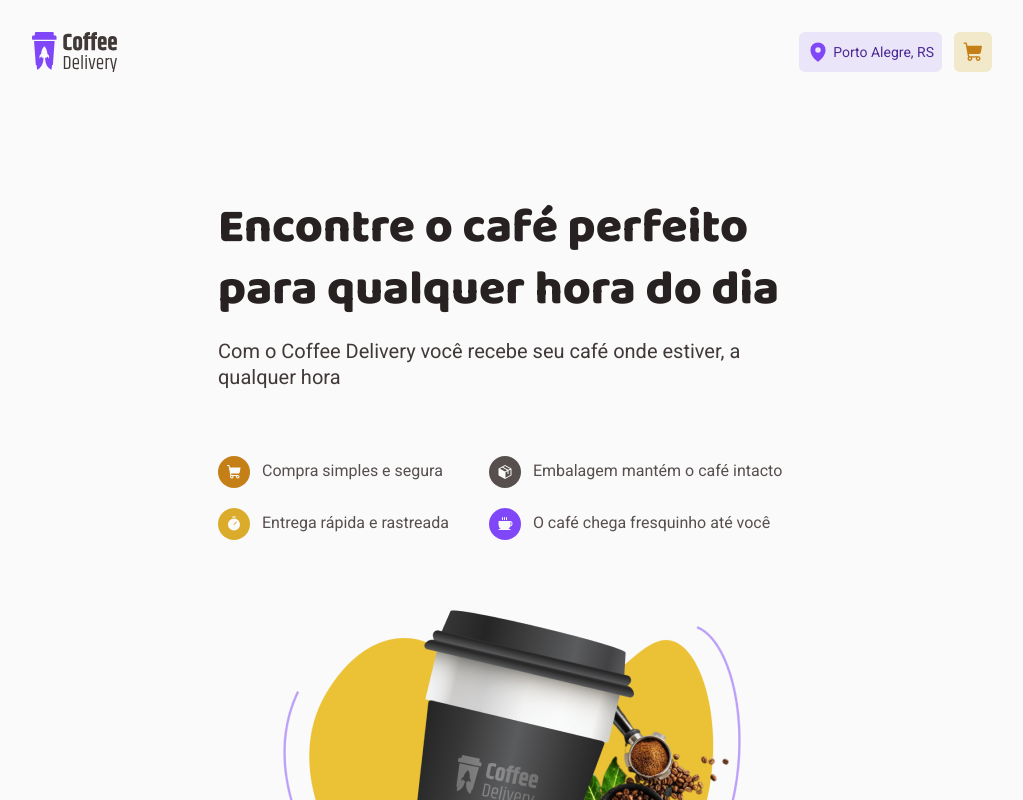
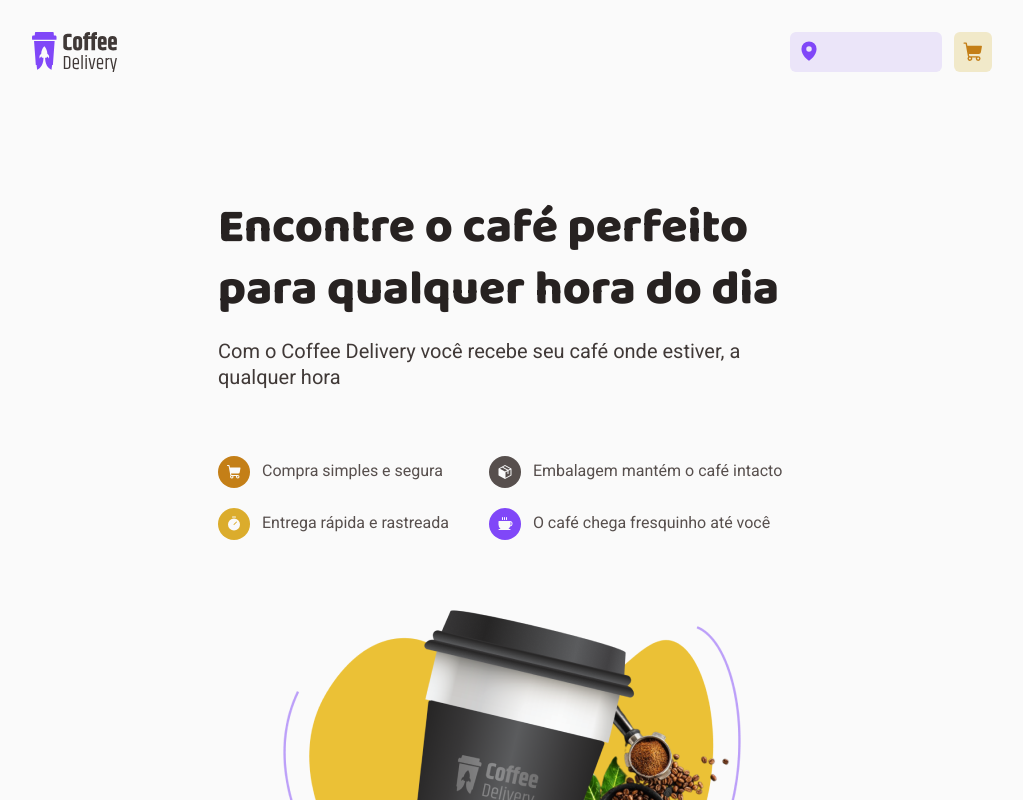
Before and after one commit to jlima004/Desafio-02-reactjs, a React (Vite) app: page / in a window 1280 px wide. Shown: the top 800 px of the page, without its empty margins (128-1151 px from the left). Built offline with nearby package versions, Linux system fonts and the light colour scheme.

Commit message:
Input location atualizado

```diff
--- a/src/components/Header/index.tsx
+++ b/src/components/Header/index.tsx
@@ -3,19 +3,30 @@ import { NavLink } from 'react-router-dom'
 
 import logoCoffeDelivery from '../../assets/logo-coffe-delivery.svg'
 
-import { HeaderBox } from './styles'
+import { HeaderBox, LocationInputContainer } from './styles'
 
 export function Header() {
   return (
     <HeaderBox $cartItens={null}>
-      <img src={logoCoffeDelivery} alt="" />
+      <NavLink to="/">
+        <img src={logoCoffeDelivery} alt="" />
+      </NavLink>
 
       <nav>
-        <NavLink className="location" to="/">
+        <LocationInputContainer>
+          <input type="text" list="location-suggestions" />
+
           <MapPin weight="fill" />
-          Porto Alegre, RS
-        </NavLink>
-        <NavLink className="cart" to="/checkout">
+
+          <datalist id="location-suggestions">
+            <option value="Porto Alegre, RS" />
+            <option value="Florianópolis, SC" />
+            <option value="Curitiba, PR" />
+            <option value="São Paulo, SP" />
+          </datalist>
+        </LocationInputContainer>
+
+        <NavLink to="/checkout">
           <ShoppingCart weight="fill" />
         </NavLink>
       </nav>
--- a/src/components/Header/styles.ts
+++ b/src/components/Header/styles.ts
@@ -41,7 +41,7 @@ export const HeaderBox = styled.header<NavLinkProps>`
     display: flex;
     gap: 0.75rem;
 
-    a {
+    > a {
       text-decoration: none;
       font-size: 0.875rem;
       font-weight: 400;
@@ -53,20 +53,7 @@ export const HeaderBox = styled.header<NavLinkProps>`
 
       display: flex;
       align-items: center;
-    }
 
-    a.location {
-      color: ${(props) => props.theme['purple-dark']};
-      background-color: ${(props) => props.theme['purple-light']};
-
-      gap: 0.25rem;
-
-      svg {
-        color: ${(props) => props.theme.purple};
-        font-size: 1.375rem;
-      }
-    }
-    a.cart {
       background-color: ${(props) => props.theme['yellow-light']};
       position: relative;
 
@@ -101,3 +88,35 @@ export const HeaderBox = styled.header<NavLinkProps>`
     }
   }
 `
+
+export const LocationInputContainer = styled.div`
+  display: flex;
+  position: relative;
+
+  input[type='text'] {
+    font-size: 0.875rem;
+    font-weight: 400;
+    line-height: 1.3;
+
+    max-width: 9.5rem;
+    padding: 0.5rem 0.5rem 0.5rem 2.125rem;
+    border: 0;
+    border-radius: 6px;
+
+    color: ${(props) => props.theme['purple-dark']};
+    background-color: ${(props) => props.theme['purple-light']};
+
+    &::-webkit-calendar-picker-indicator {
+      display: none !important;
+    }
+  }
+
+  svg {
+    position: absolute;
+    top: 0.5rem;
+    left: 0.5rem;
+
+    color: ${(props) => props.theme.purple};
+    font-size: 1.375rem;
+  }
+`
```
